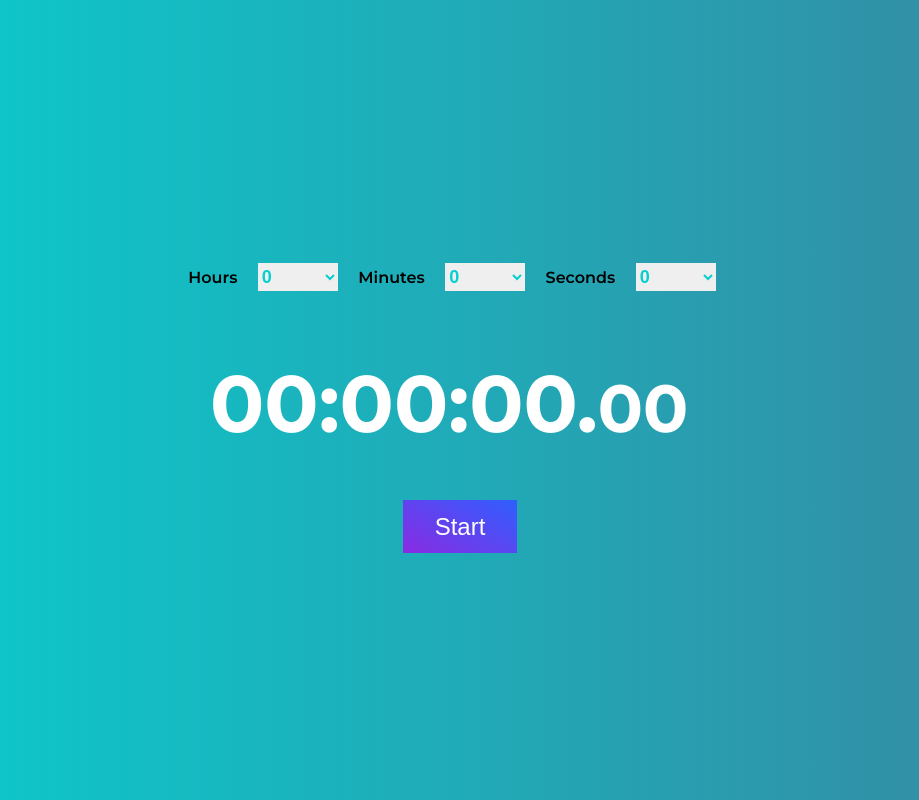
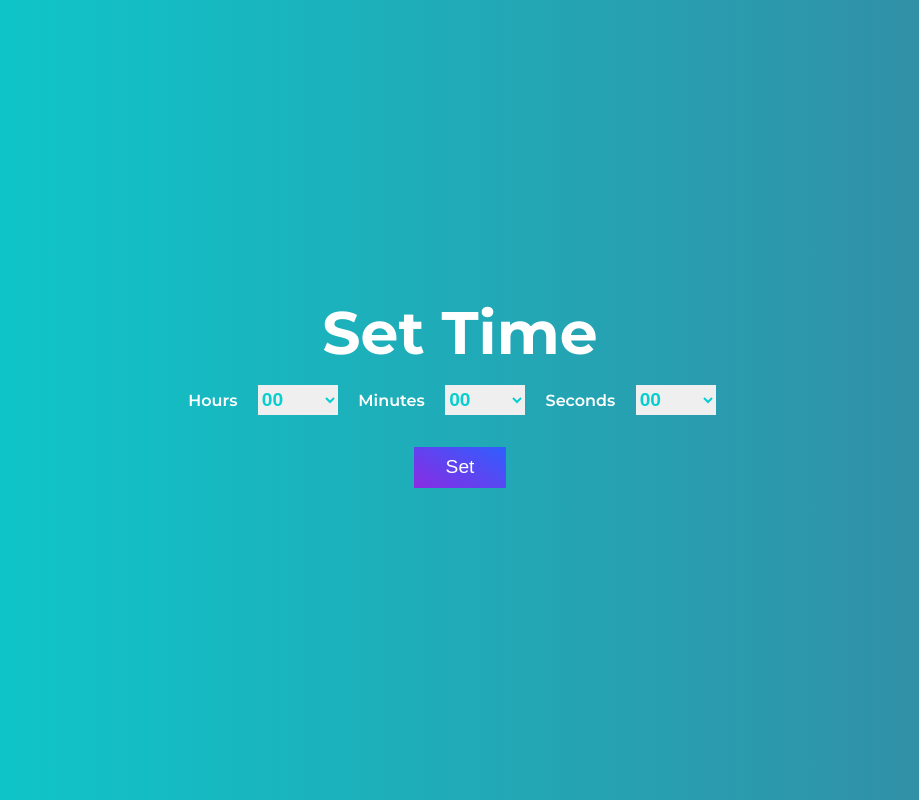
Before and after one commit to dvlprAlamin/timer-watch, a plain HTML site: page index.html in a window 1280 px wide. Shown: the whole page, without its empty margins (180-1099 px from the left). Drawn offline with Linux system fonts and the light colour scheme.

Commit message:
added input timer

```diff
--- a/app.js
+++ b/app.js
@@ -6,15 +6,35 @@ const startBtn = document.getElementById('start-btn');
 const stopBtn = document.getElementById('stop-btn');
 
 
+const hour = document.getElementById('hour');
+const minute = document.getElementById('minute');
+const second = document.getElementById('second');
+const setTime = document.getElementById('set-time');
+const watch = document.getElementById('watch');
 
-
+const setOption = () => {
+    for (let i = 0; i < 60; i++) {
+        (i+'').length === 1 && (i = '0' + i)
+        minute.innerHTML += `<option>${i}</option>`
+        second.innerHTML += `<option>${i}</option>`
+    }
+    for (let i = 0; i < 24; i++) {
+        (i+'').length === 1 && (i = '0' + i)
+        hour.innerHTML += `<option>${i}</option>`
+    }
+}
+const setTimer = () => {
+    hours.innerText = hour.value;
+    minutes.innerText = minute.value;
+    seconds.innerText = second.value;
+    toggleWatch();
+}
 // two digit updater
 const isTwoDigit = unit => unit.innerText.length === 1 && (unit.innerText = '0' + unit.innerText);
 
 startBtn.addEventListener('click', () => {
-
     const interval = setInterval(() => {
-    if(seconds.innerText === '00' && minutes.innerText == '00' && hours.innerText === '00'){
+        if (seconds.innerText === '00' && minutes.innerText == '00' && hours.innerText === '00') {
             document.getElementById('watch').innerHTML = `<h2>Time Up</h2>`;
             return;
         }
@@ -25,18 +45,18 @@ const interval = setInterval(() => {
         // if(centiSeconds.innerText > 99){
 
         // }
-    if(centiSeconds.innerText > 99){
+        if (centiSeconds.innerText > 99) {
             seconds.innerText--;
             centiSeconds.innerText = 0;
         }
         // centiSeconds.innerText > 99 && seconds.innerText--;
         // centiSeconds.innerText > 99 && (centiSeconds.innerText = 0);
 
-    if(seconds.innerText == -1 ){
+        if (seconds.innerText == -1) {
             seconds.innerText = '59'
             minutes.innerText--;
         }
-    if(minutes.innerText == -1 ){
+        if (minutes.innerText == -1) {
             minutes.innerText = '59'
             hours.innerText--;
         }
@@ -51,18 +71,4 @@ stopBtn.addEventListener('click', () => clearInterval(interval));
 
 // Start and Stop button toggler
 const toggleBtn = () => startBtn.classList.toggle('d-none') !== stopBtn.classList.toggle('d-none');
-
-
-
-
-const hour = document.getElementById('hour');
-const minute = document.getElementById('minute');
-const second = document.getElementById('second');
-
-for (let i = 0; i < 60; i++) {
-    minute.innerHTML += `<option>${i}</option>`
-    second.innerHTML += `<option>${i}</option>`
-}
-for (let i = 0; i < 24; i++) {
-    hour.innerHTML += `<option>${i}</option>`
-}
+const toggleWatch = () => setTime.classList.toggle('d-none') !== watch.classList.toggle('d-none');
--- a/index.html
+++ b/index.html
@@ -1,5 +1,6 @@
 <!DOCTYPE html>
 <html lang="en">
+
 <head>
     <meta charset="UTF-8">
     <meta http-equiv="X-UA-Compatible" content="IE=edge">
@@ -7,26 +8,34 @@
     <link rel="stylesheet" href="style.css">
     <title>Timer</title>
 </head>
-<body>
+
+<body onload="setOption()">
     <section class="stop-watch">
-        <section id="input-time">
+        <section id="set-time">
+            <h2>Set Time</h2>
+            <div id="input-time">
                 <label>Hours</label>
                 <select name="" id="hour"></select>
                 <label>Minutes</label>
                 <select name="" id="minute"></select>
                 <label>Seconds</label>
                 <select name="" id="second"></select>
+            </div>
+            <button onclick="setTimer()" id="set-btn" class="design-btn">Set</button>
         </section>
-        <section id="watch">
+        <section id="watch" class="d-none">
             <h1>
-                <span id="hours">00</span>:<span id="minutes">00</span>:<span id="seconds">00</span>.<small id="centi-seconds">00</small>
+                <span id="hours">00</span>:<span id="minutes">00</span>:<span id="seconds">00</span>.<small
+                    id="centi-seconds">00</small>
             </h1>
+            <div class="start-stop-btn">
+                <button onclick="toggleBtn()" id="start-btn" class="design-btn">Start</button>
+                <button onclick="toggleBtn()" id="stop-btn" class="d-none design-btn">Stop</button>
+            </div>
         </section>
-        <div class="start-stop-btn">
-            <button onclick="toggleBtn()" id="start-btn" class="">Start</button>
-            <button onclick="toggleBtn()" id="stop-btn" class="d-none">Stop</button>
-        </div>
+
     </section>
     <script src="./app.js"></script>
 </body>
+
 </html>
--- a/style.css
+++ b/style.css
@@ -17,11 +17,17 @@ body{
     justify-content: center;
     align-items: center;
 }
+#set-time, .start-stop-btn{
+    text-align: center;
+}
+#input-time label{
+    color: #ffffff;
+}
 #input-time select{
     width: 80px;
     margin: 1rem;
     color: rgb(8, 207, 207);
-    font-size: 18px;
+    font-size: 1.2rem;
     font-weight: 700;
     outline: 0;
     border: 0;
@@ -36,25 +42,23 @@ body{
     color: #ffffff;
     font-weight: 700;
 }
-#watch h2{
-    font-size:70px;
+.stop-watch h2{
+    font-size:60px;
     color: #ffffff;
     font-weight: 700;
     text-align: center;
 }
-.start-stop-btn{
-    text-align: center;
-}
-.start-stop-btn button{
+.design-btn{
     border: 0;
     outline: 0;
     background: linear-gradient(30deg,blueviolet,#2f5fff);
     color: #ffffff;
-    padding: .8rem 2rem;
-    font-size: 1.5rem;
+    padding: .6rem 2rem;
+    font-size: 1.2rem;
     cursor: pointer;
+    margin: 1rem 0;
 }
-.start-stop-btn button:hover{
+.design-btn:hover{
     background: linear-gradient(30deg,#2f5fff,blueviolet);
     transition: .3s;
 }
```
Lines whose indentation alone changed are shown as unchanged.
